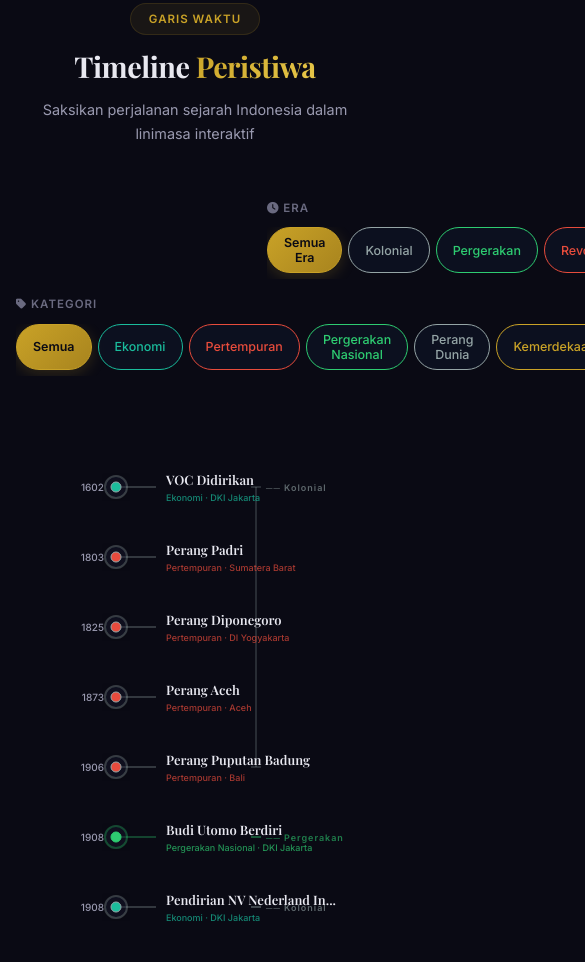
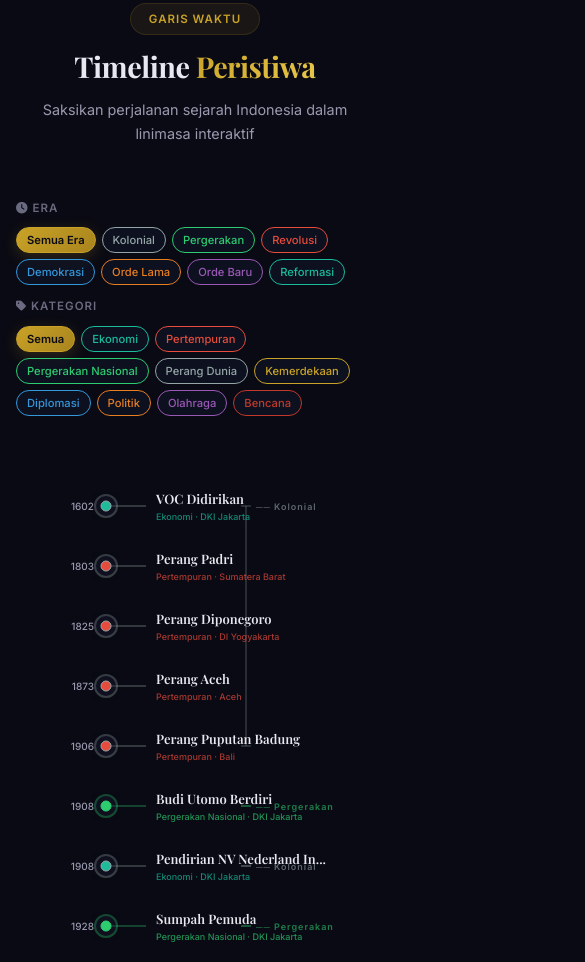
Before and after one commit to indonesia-timeline/indonesia-timeline.github.io, a plain HTML site: page index.html in a window 390 px wide. Shown: the part 1559-2521 px from the top of the page, 585 px wide, since content can reach past the window. Drawn offline with nearby package versions, Linux system fonts and the light colour scheme.

Commit message:
Fix timeline mobile: filter chips wrapping, smaller chips, responsive SVG dimensions

```diff
--- a/assets/css/style.css
+++ b/assets/css/style.css
@@ -1496,7 +1496,7 @@ h1, h2, h3, h4, h5, h6 {
   /* Timeline */
   .timeline-filters {
     flex-direction: column;
-    gap: 16px;
+    gap: 12px;
   }
 
   .filter-group {
@@ -1504,15 +1504,14 @@ h1, h2, h3, h4, h5, h6 {
   }
 
   .filter-chips {
-    overflow-x: auto;
-    flex-wrap: nowrap;
-    padding-bottom: 6px;
+    display: flex;
+    flex-wrap: wrap;
     gap: 6px;
-    scrollbar-width: thin;
-  }
-
-  .filter-chips::-webkit-scrollbar {
-    height: 3px;
+  }
+
+  .chip {
+    padding: 5px 10px;
+    font-size: 0.7rem;
   }
 
   .filter-dropdowns {
--- a/assets/js/timeline.js
+++ b/assets/js/timeline.js
@@ -31,11 +31,19 @@ const TIMELINE = {
     loading.style.display = 'none';
     this.currentData = events;
 
-    // Dimensions
+    // Dimensions — responsive untuk mobile
     const isMobile = window.innerWidth < 768;
-    const margin = { top: 40, right: isMobile ? 60 : 120, bottom: 40, left: isMobile ? 60 : 120 };
-    const width = isMobile ? 600 : Math.max(800, events.length * 28 + margin.left + margin.right);
-    const rowHeight = 70;
+    const containerWidth = container.clientWidth || 800;
+    // Mobile: SVG lebih compact, desktop: lebih lega
+    const margin = {
+      top: isMobile ? 24 : 40,
+      right: isMobile ? 20 : 120,
+      bottom: isMobile ? 24 : 40,
+      left: isMobile ? 50 : 120
+    };
+    const rowHeight = isMobile ? 60 : 70;
+    const minWidth = isMobile ? Math.max(containerWidth, 360) : 800;
+    const width = Math.max(minWidth, events.length * 26 + margin.left + margin.right);
     const height = events.length * rowHeight + margin.top + margin.bottom;
 
     // Create SVG
```
